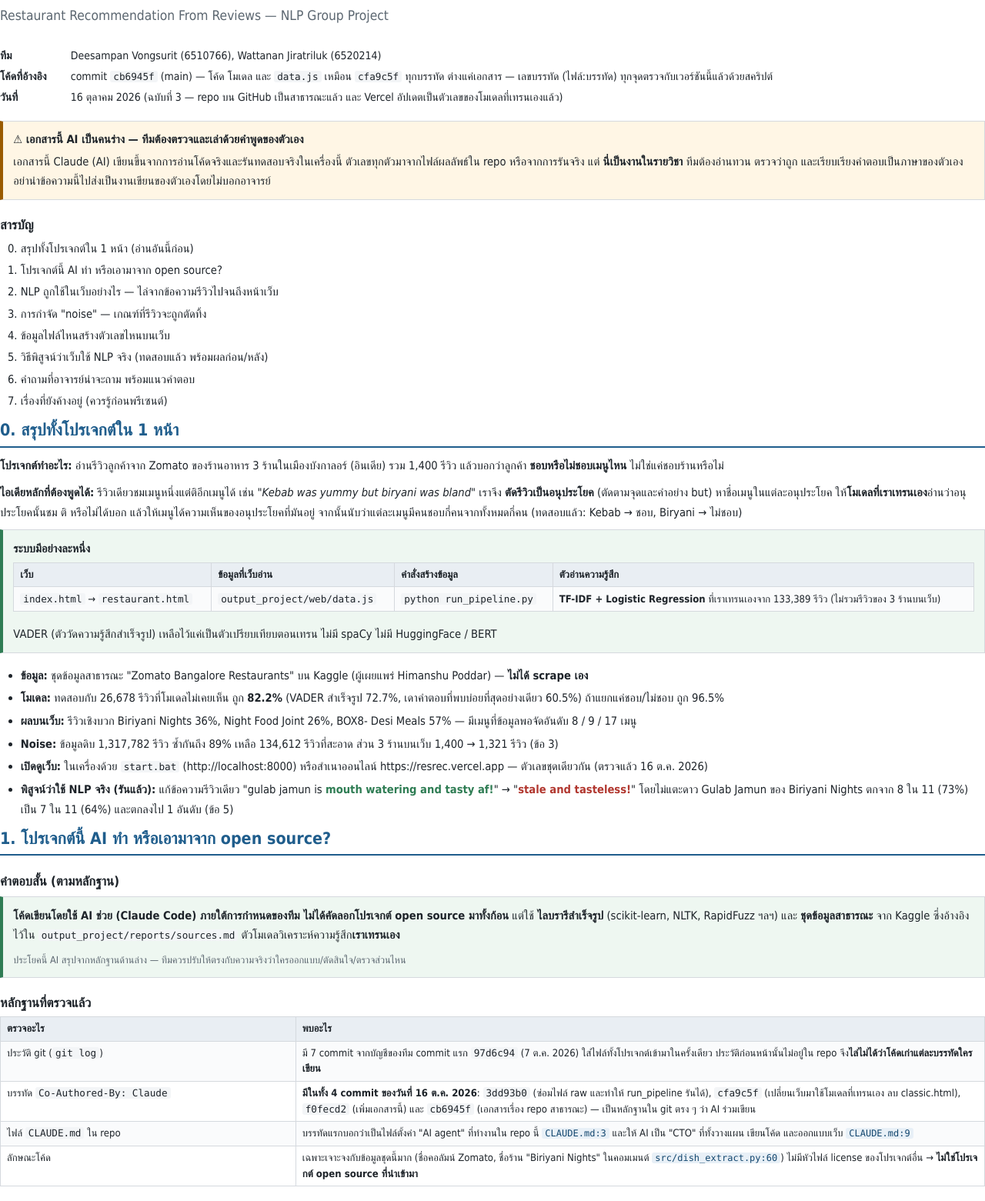
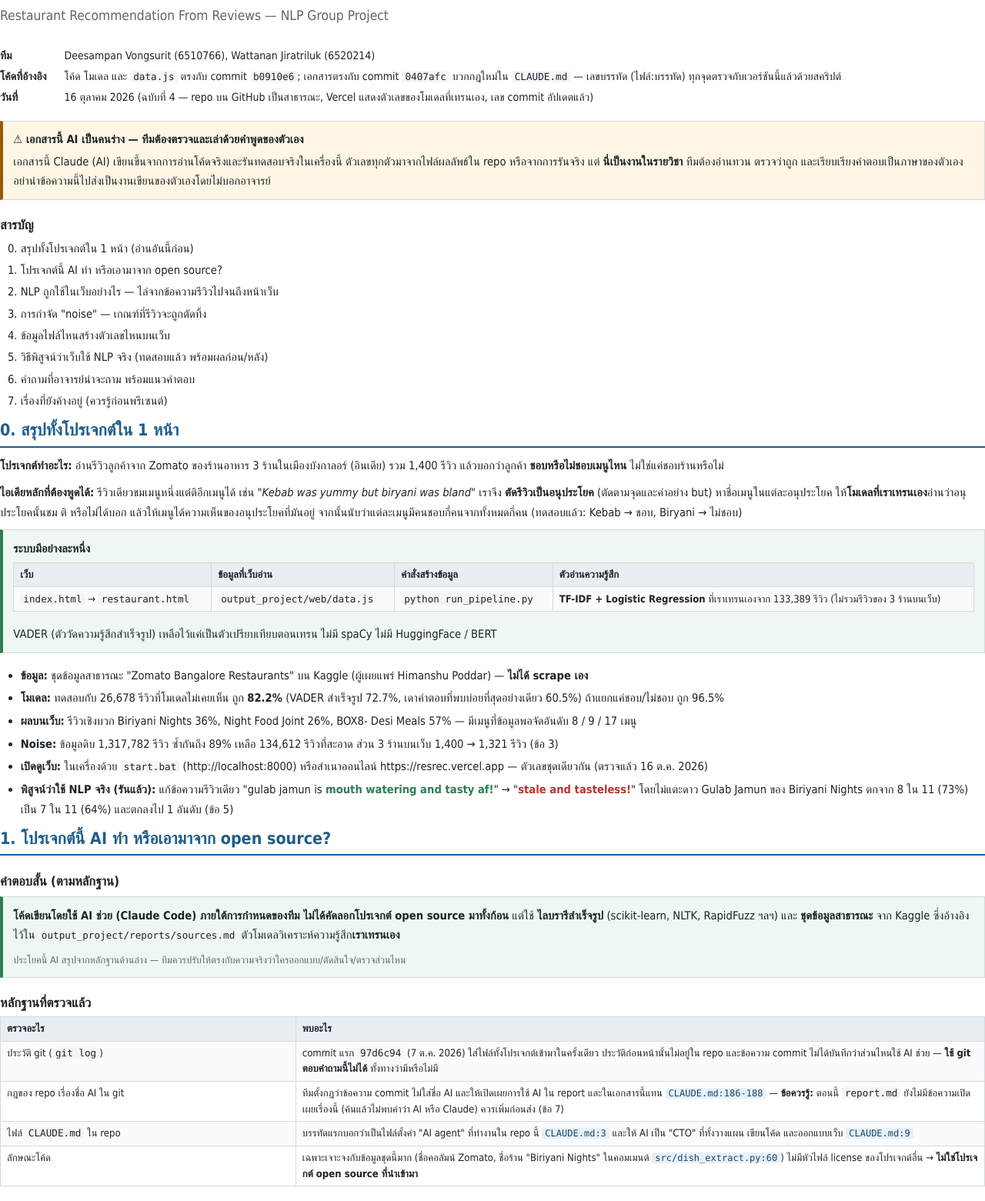
Before and after one commit to deesampan/nlp_project, a plain HTML site: page output_project/reports/defense_guide_th.html in a window 1280 px wide. Shown: the part 135-1696 px from the top of the page at 77% size. Drawn offline with Linux system fonts and the light colour scheme.

Commit message:
No AI attribution in commit messages; update the Thai guide's commit IDs
CLAUDE.md gains a rule that commits and PRs carry no AI co-author lines; AI help must be disclosed in the report and the defence guide. The guide now cites the rewritten commit IDs (code b0910e6, docs 0407afc).

```diff
--- a/output_project/reports/defense_guide_th.html
+++ b/output_project/reports/defense_guide_th.html
@@ -54,8 +54,8 @@
   <div class="sub">Restaurant Recommendation From Reviews — NLP Group Project</div>
   <table class="meta">
     <tr><td><b>ทีม</b></td><td>Deesampan Vongsurit (6510766), Wattanan Jiratriluk (6520214)</td></tr>
-    <tr><td><b>โค้ดที่อ้างอิง</b></td><td>commit <code>cb6945f</code> (main) — โค้ด โมเดล และ <code>data.js</code> เหมือน <code>cfa9c5f</code> ทุกบรรทัด ต่างแค่เอกสาร — เลขบรรทัด (ไฟล์:บรรทัด) ทุกจุดตรวจกับเวอร์ชันนี้แล้วด้วยสคริปต์</td></tr>
-    <tr><td><b>วันที่</b></td><td>16 ตุลาคม 2026 (ฉบับที่ 3 — repo บน GitHub เป็นสาธารณะแล้ว และ Vercel อัปเดตเป็นตัวเลขของโมเดลที่เทรนเองแล้ว)</td></tr>
+    <tr><td><b>โค้ดที่อ้างอิง</b></td><td>โค้ด โมเดล และ <code>data.js</code> ตรงกับ commit <code>b0910e6</code>; เอกสารตรงกับ commit <code>0407afc</code> บวกกฎใหม่ใน <code>CLAUDE.md</code> — เลขบรรทัด (ไฟล์:บรรทัด) ทุกจุดตรวจกับเวอร์ชันนี้แล้วด้วยสคริปต์</td></tr>
+    <tr><td><b>วันที่</b></td><td>16 ตุลาคม 2026 (ฉบับที่ 4 — repo บน GitHub เป็นสาธารณะ, Vercel แสดงตัวเลขของโมเดลที่เทรนเอง, เลข commit อัปเดตแล้ว)</td></tr>
   </table>
 
   <div class="box warn">
@@ -113,8 +113,8 @@
 <h3>หลักฐานที่ตรวจแล้ว</h3>
 <table>
   <tr><th style="width:30%">ตรวจอะไร</th><th>พบอะไร</th></tr>
-  <tr><td>ประวัติ git (<code>git log</code>)</td><td>มี 7 commit จากบัญชีของทีม commit แรก <code>97d6c94</code> (7 ต.ค. 2026) ใส่ไฟล์ทั้งโปรเจกต์เข้ามาในครั้งเดียว ประวัติก่อนหน้านั้นไม่อยู่ใน repo จึง<b>ไล่ไม่ได้ว่าโค้ดเก่าแต่ละบรรทัดใครเขียน</b></td></tr>
-  <tr><td>บรรทัด <code>Co-Authored-By: Claude</code></td><td><b>มีในทั้ง 4 commit ของวันที่ 16 ต.ค. 2026</b>: <code>3dd93b0</code> (ซ่อมไฟล์ raw และทำให้ run_pipeline รันได้), <code>cfa9c5f</code> (เปลี่ยนเว็บมาใช้โมเดลที่เทรนเอง ลบ classic.html), <code>f0fecd2</code> (เพิ่มเอกสารนี้) และ <code>cb6945f</code> (เอกสารเรื่อง repo สาธารณะ) — เป็นหลักฐานใน git ตรง ๆ ว่า AI ร่วมเขียน</td></tr>
+  <tr><td>ประวัติ git (<code>git log</code>)</td><td>commit แรก <code>97d6c94</code> (7 ต.ค. 2026) ใส่ไฟล์ทั้งโปรเจกต์เข้ามาในครั้งเดียว ประวัติก่อนหน้านั้นไม่อยู่ใน repo และข้อความ commit ไม่ได้บันทึกว่าส่วนไหนใช้ AI ช่วย — <b>ใช้ git ตอบคำถามนี้ไม่ได้</b> ทั้งทางว่ามีหรือไม่มี</td></tr>
+  <tr><td>กฎของ repo เรื่องชื่อ AI ใน git</td><td>ทีมตั้งกฎว่าข้อความ commit ไม่ใส่ชื่อ AI และให้เปิดเผยการใช้ AI ใน report และในเอกสารนี้แทน <span class="ref" data-x="No AI attribution in git">CLAUDE.md:186-188</span> — <b>ข้อควรรู้:</b> ตอนนี้ <code>report.md</code> ยังไม่มีข้อความเปิดเผยเรื่องนี้ (ค้นแล้วไม่พบคำว่า AI หรือ Claude) ควรเพิ่มก่อนส่ง (ข้อ 7)</td></tr>
   <tr><td>ไฟล์ <code>CLAUDE.md</code> ใน repo</td><td>บรรทัดแรกบอกว่าเป็นไฟล์ตั้งค่า "AI agent" ที่ทำงานใน repo นี้ <span class="ref" data-x="configures the AI agent">CLAUDE.md:3</span> และให้ AI เป็น "CTO" ที่ทั้งวางแผน เขียนโค้ด และออกแบบเว็บ <span class="ref" data-x="CTO of this project">CLAUDE.md:9</span></td></tr>
   <tr><td>ลักษณะโค้ด</td><td>เฉพาะเจาะจงกับข้อมูลชุดนี้มาก (ชื่อคอลัมน์ Zomato, ชื่อร้าน "Biriyani Nights" ในคอมเมนต์ <span class="ref" data-x="restaurant&#x27;s own name">src/dish_extract.py:60</span>) ไม่มีหัวไฟล์ license ของโปรเจกต์อื่น → <b>ไม่ใช่โปรเจกต์ open source ที่นำเข้ามา</b></td></tr>
 </table>
@@ -232,7 +232,7 @@
 <p>รีวิวที่ถูกทิ้งแสดงบนหน้าร้านหัวข้อ "Reviews left out" <span class="ref" data-x="RESREC_REMOVED">output_project/web/app.js:130-150</span> จาก 1,321 รีวิวที่เหลือ มี <b>416 รีวิวที่พูดถึงเมนู</b> (รวม 747 ความเห็นต่อเมนู) อีก 905 รีวิวไม่พูดถึงเมนู — นับใน % รีวิวบวกของร้านอย่างเดียว</p>
 
 <h3>ข้อมูลเสียที่ซ่อมแล้ว</h3>
-<p>ไฟล์เมนู <code>top3_restaurants_raw.csv</code> เคยถูกบันทึกผ่าน Excel ซึ่งตัดช่องที่ยาวเกิน ~32,767 ตัวอักษร ทำให้แถวแตกเป็น 12 แถว × 3,664 คอลัมน์ commit <code>3dd93b0</code> เพิ่มสคริปต์ซ่อมที่ต่อแถวกลับเป็น 17 คอลัมน์ เมนูและข้อมูลร้านกลับมาครบ <span class="ref" data-x="def repair">src/repair_raw_csv.py:28-42</span></p>
+<p>ไฟล์เมนู <code>top3_restaurants_raw.csv</code> เคยถูกบันทึกผ่าน Excel ซึ่งตัดช่องที่ยาวเกิน ~32,767 ตัวอักษร ทำให้แถวแตกเป็น 12 แถว × 3,664 คอลัมน์ commit <code>4077e3f</code> เพิ่มสคริปต์ซ่อมที่ต่อแถวกลับเป็น 17 คอลัมน์ เมนูและข้อมูลร้านกลับมาครบ <span class="ref" data-x="def repair">src/repair_raw_csv.py:28-42</span></p>
 
 <!-- ================================================================== 4 -->
 <h2>4. ข้อมูลไฟล์ไหนสร้างตัวเลขไหนบนเว็บ</h2>
@@ -306,7 +306,7 @@ git status</pre></li>
 <div class="box">
   <span class="label">ทดสอบอย่างไร และคืนค่าเดิมแล้วหรือยัง</span>
   <ul>
-    <li>ทำใน <b>สำเนาของ commit <code>cfa9c5f</code></b> (โค้ดและข้อมูลเหมือน <code>cb6945f</code>) ในโฟลเดอร์ชั่วคราว ไม่ได้แก้ไฟล์ใน repo จริงเลย (<code>git status</code> สะอาด)</li>
+    <li>ทำใน <b>สำเนาของโค้ดชุดเดียวกับ commit <code>b0910e6</code></b> ในโฟลเดอร์ชั่วคราว ไม่ได้แก้ไฟล์ใน repo จริงเลย (<code>git status</code> สะอาด)</li>
     <li>ก่อนแก้ รัน <code>run_pipeline.py</code> กับข้อมูลเดิมแล้ว <code>data.js</code> ที่ได้ <b>ตรงกับที่ commit ไว้ทุกไบต์</b> (ต่างแค่ตัวขึ้นบรรทัดตัวสุดท้ายของไฟล์ ซึ่ง Windows เขียนเป็น CRLF)</li>
     <li>session หลักทดสอบรีวิวเดียวกันแยกต่างหากและได้ 8/11 → 7/11 เหมือนกัน</li>
     <li>รูปทั้ง 2 ถ่ายด้วย Chrome แบบ headless จากหน้าเว็บจริง แล้วครอปตรงแถวเมนู</li>
@@ -380,14 +380,14 @@ git status</pre></li>
 <div class="a">กัน "1 จาก 1 = 100%" ขึ้นเป็นเมนูที่ดีที่สุด ต้องมี ≥ 4 ความเห็นที่เลือกข้าง <span class="ref" data-x="MIN_OPINIONS = 4">src/aggregate.py:7</span> เมนูที่น้อยกว่านี้แสดงแยกว่า "ข้อมูลยังน้อยเกินไป" ส่วนรีวิวที่แค่เอ่ยชื่อเมนูโดยไม่เลือกข้าง ไม่ถูกนับใน % (ตัวหารคือคนที่บอกชัดว่าชอบหรือไม่ชอบ) <span class="ref" data-x="a[&quot;pos&quot;] + a[&quot;neg&quot;">src/aggregate.py:53-56</span></div></div>
 
 <div class="qa"><div class="q">19. AI เขียนโค้ดให้หรือเปล่า?</div>
-<div class="a">ตอบตามจริง (ดูข้อ 1): ใช้ AI coding assistant (Claude Code) ช่วยเขียนโค้ด มี <code>CLAUDE.md</code> และบรรทัด Co-Authored-By ใน commit เป็นหลักฐาน ทีมเป็นคนกำหนดโจทย์และขอบเขต (เช่น ตัด ABSA, ไม่ scrape, ใช้โมเดลเดียว) และต้องอธิบายได้ทุกขั้น — <b>เอกสารนี้มีไว้ให้ทีมเข้าใจโค้ดจนอธิบายได้เอง</b> (ทีมปรับประโยคนี้ให้ตรงกับความจริง)</div></div>
+<div class="a">ตอบตามจริง (ดูข้อ 1): ใช้ AI coding assistant (Claude Code) ช่วยเขียนโค้ด ภายใต้การกำหนดของทีม เปิดเผยไว้ในเอกสารนี้ และ <code>CLAUDE.md</code> ซึ่งเป็นไฟล์ตั้งค่า AI ก็อยู่ใน repo ทีมเป็นคนกำหนดโจทย์และขอบเขต (เช่น ตัด ABSA, ไม่ scrape, ใช้โมเดลเดียว) และต้องอธิบายได้ทุกขั้น — <b>เอกสารนี้มีไว้ให้ทีมเข้าใจโค้ดจนอธิบายได้เอง</b> (ทีมปรับประโยคนี้ให้ตรงกับความจริง และเพิ่มการเปิดเผยใน report ด้วย)</div></div>
 
 <div class="qa"><div class="q">20. รันซ้ำแล้วได้ผลเดิมไหม?</div>
-<div class="a">ได้ รัน <code>run_pipeline.py</code> จาก commit <code>cfa9c5f</code> ได้ <code>data.js</code> ตรงกับที่ commit ไว้ทุกไบต์ (ตรวจแล้ว; <code>cb6945f</code> ใช้โค้ดและ <code>data.js</code> ชุดเดียวกัน) ตั้ง seed ไว้ทั้งการแบ่งข้อมูล (42) และ langdetect (0) ครั้งแรกบนเครื่องใหม่ต้องต่ออินเทอร์เน็ตเพื่อโหลดข้อมูล NLTK ส่วนการเทรนโมเดลใหม่ต้องมี <code>zomato.csv</code> จาก Kaggle</div></div>
+<div class="a">ได้ รัน <code>run_pipeline.py</code> จากโค้ดของ commit <code>b0910e6</code> ได้ <code>data.js</code> ตรงกับที่ commit ไว้ทุกไบต์ (ตรวจแล้ว; commit หลังจากนั้นเปลี่ยนแค่เอกสาร) ตั้ง seed ไว้ทั้งการแบ่งข้อมูล (42) และ langdetect (0) ครั้งแรกบนเครื่องใหม่ต้องต่ออินเทอร์เน็ตเพื่อโหลดข้อมูล NLTK ส่วนการเทรนโมเดลใหม่ต้องมี <code>zomato.csv</code> จาก Kaggle</div></div>
 
 <!-- ================================================================== 7 -->
 <h2>7. เรื่องที่ยังค้างอยู่</h2>
-<p>ปัญหาที่ฉบับแรกเจอ <b>แก้แล้ว</b>ใน <code>3dd93b0</code> และ <code>cfa9c5f</code>: ไฟล์ raw เสีย, ข้อมูล NLTK, เครื่องวิเคราะห์ 2 ชุด, เอกสารไม่ตรงกับโค้ด ที่ยังเหลือ (ตรวจกับ <code>cb6945f</code> แล้ว):</p>
+<p>ปัญหาที่ฉบับแรกเจอ <b>แก้แล้ว</b>ใน <code>4077e3f</code> และ <code>b0910e6</code>: ไฟล์ raw เสีย, ข้อมูล NLTK, เครื่องวิเคราะห์ 2 ชุด, เอกสารไม่ตรงกับโค้ด ที่ยังเหลือ (ตรวจกับ <code>0407afc</code> + <code>CLAUDE.md</code> ฉบับล่าสุดแล้ว):</p>
 <table>
   <tr><th style="width:4%">#</th><th style="width:32%">เรื่อง</th><th>รายละเอียด / ผลกระทบ</th></tr>
   <tr><td>1</td><td><code>make_subset.py</code> ยังอ้างถึงไฟล์ที่ถูกลบ</td><td>บอกให้รัน <code>build_slice.py</code> ต่อ <span class="ref" data-x="build_slice.py">src/make_subset.py:10</span> <span class="ref" data-x="build_slice.py">src/make_subset.py:145</span> และเขียน <code>selected_restaurants_reviews.csv</code> แต่เว็บอ่าน <code>top3_restaurants_reviews.csv</code> → ถ้าจะเปลี่ยนร้าน ต้องคัดลอกไฟล์เอง</td></tr>
@@ -396,9 +396,10 @@ git status</pre></li>
   <tr><td>4</td><td>Repo สาธารณะและเว็บ Vercel มีข้อความรีวิว</td><td>repo บน GitHub เปิดสาธารณะ มี <code>reviews_clean.csv</code> (134,612 รีวิว), รีวิวของ 3 ร้าน และ <code>data.js</code>; เว็บ Vercel ก็เสิร์ฟ <code>data.js</code> (~1,300 รีวิว) ขณะที่สิทธิ์ข้อมูลไม่ใช่ open licence — <b>ทีมตัดสินใจยอมรับความเสี่ยงนี้เอง</b> <span class="ref" data-x="is **public**">CLAUDE.md:152-155</span> ต้องตอบตรง ๆ ถ้าถูกถาม (คำถามที่ 15)</td></tr>
   <tr><td>5</td><td>ไอคอนบางเมนูเป็นกล่องว่างบน Windows 10</td><td>emoji รูปแผ่นแป้ง (U+1FAD3) ของ Paratha, Naan, Roti ไม่มีในฟอนต์ของ Windows 10 จึงขึ้นเป็นกล่อง เห็นในภาพหน้าจอระหว่างทดสอบ</td></tr>
   <tr><td>6</td><td>ต้องมีอินเทอร์เน็ตครั้งแรก</td><td>ข้อมูล NLTK โหลดอัตโนมัติตอนรันครั้งแรก <span class="ref" data-x="nltk.download">src/preprocess.py:14-19</span> ถ้าเครื่องกรรมการออฟไลน์ <code>run_pipeline.py</code> จะล้ม (แต่ <code>start.bat</code> เปิดเว็บได้ปกติ เพราะไม่ต้องสร้างข้อมูลใหม่)</td></tr>
+  <tr><td>7</td><td><b>report.md ยังไม่ได้เปิดเผยว่าใช้ AI ช่วย</b></td><td><code>CLAUDE.md</code> บอกว่าการใช้ AI เปิดเผยไว้ใน report และในเอกสารนี้ <span class="ref" data-x="AI help is disclosed in the report">CLAUDE.md:186-188</span> แต่ <code>report.md</code> ตอนนี้ไม่มีคำว่า AI หรือ Claude เลย และข้อความ commit ก็ไม่ได้บอกแล้ว — <b>ควรเพิ่มย่อหน้าเปิดเผยใน report ก่อนส่ง</b> (เรื่อง academic integrity)</td></tr>
 </table>
 
-<p class="small" style="margin-top:14pt">จบเอกสาร — ร่างโดย AI (Claude) จาก commit cb6945f และการรันทดสอบจริงวันที่ 16 ต.ค. 2026 ทีมต้องตรวจทานก่อนใช้</p>
+<p class="small" style="margin-top:14pt">จบเอกสาร — ร่างโดย AI (Claude) จากโค้ด commit b0910e6 (เอกสาร 0407afc) และการรันทดสอบจริงวันที่ 16 ต.ค. 2026 ทีมต้องตรวจทานก่อนใช้</p>
 
 </body>
 </html>
```
Also changed, not shown: 2 other files.
